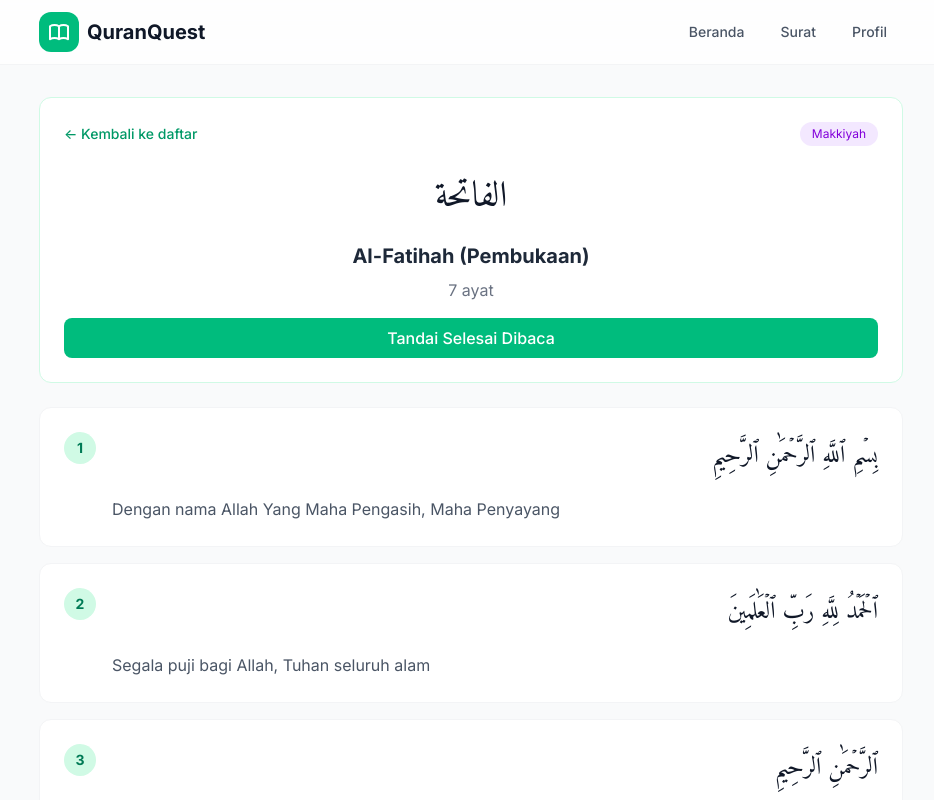
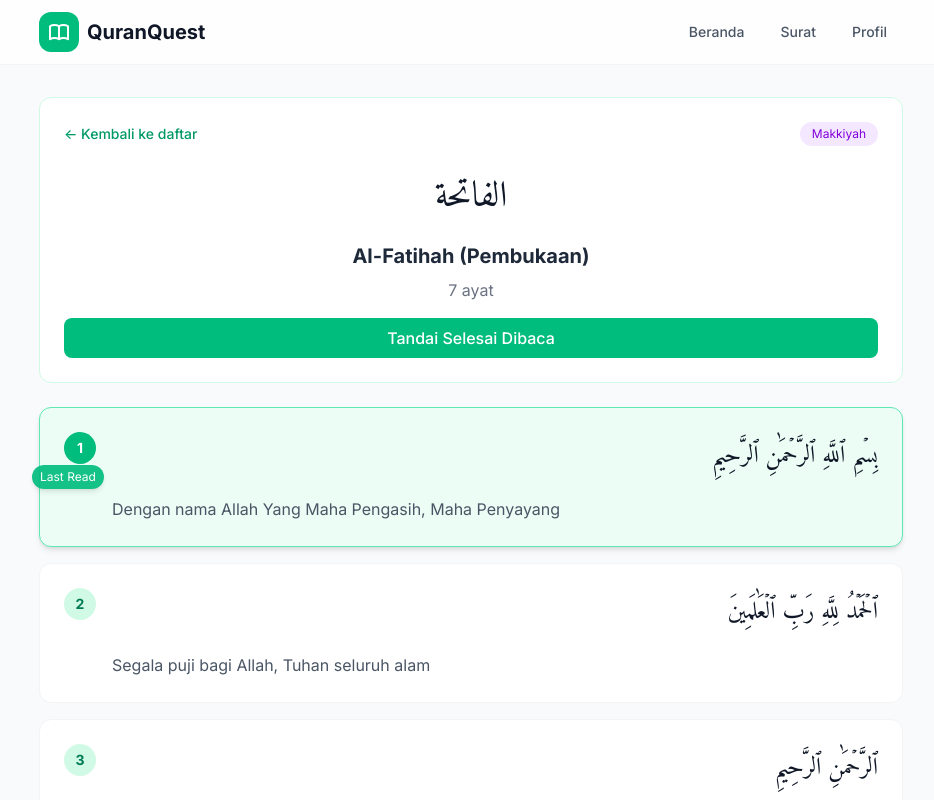
Before and after one commit to hafizputra06/quranquest, a Next.js app: page /surat/1 in a window 1280 px wide. Shown: the top 800 px of the page, without its empty margins (169-1103 px from the left). Built offline with nearby package versions, Linux system fonts and the light colour scheme.

Commit message:
perbaikan terakhir baca

```diff
--- a/src/app/surat/[nomor]/page.tsx
+++ b/src/app/surat/[nomor]/page.tsx
@@ -3,7 +3,7 @@
 import Header from '@/components/Header';
 import AyatCard from '@/components/AyatCard';
 import { getSurah } from '@/lib/quran-api';
-import { setLastRead, markTodayAsRead } from '@/lib/storage';
+import { setLastRead, markTodayAsRead, getLastRead } from '@/lib/storage';
 import { notFound } from 'next/navigation';
 import Link from 'next/link';
 import { useEffect, useState } from 'react';
@@ -16,6 +16,7 @@ export default function SurahDetailPage({ params }: PageProps) {
   const [surahData, setSurahData] = useState<any>(null);
   const [loading, setLoading] = useState(true);
   const [surahNumber, setSurahNumber] = useState<number>(0);
+  const [lastReadAyat, setLastReadAyat] = useState<number>(1);
 
   useEffect(() => {
     const loadData = async () => {
@@ -30,7 +31,14 @@ export default function SurahDetailPage({ params }: PageProps) {
 
       const data = await getSurah(num);
       setSurahData(data);
-      setLastRead(num, 1);
+
+      const lastRead = getLastRead();
+      if (lastRead && lastRead.surat === num) {
+        setLastReadAyat(lastRead.ayat);
+      } else {
+        setLastReadAyat(1);
+        setLastRead(num, 1);
+      }
       setLoading(false);
     };
 
@@ -71,6 +79,11 @@ export default function SurahDetailPage({ params }: PageProps) {
   const handleFinishReading = () => {
     markTodayAsRead(surahNumber);
     alert('Alhamdulillah! Surat telah selesai dibaca. Progress hari ini tercatat.');
+  };
+
+  const handleMarkPosition = (surahNum: number, ayat: number) => {
+    setLastRead(surahNum, ayat);
+    setLastReadAyat(ayat);
   };
 
   return (
@@ -117,6 +130,9 @@ export default function SurahDetailPage({ params }: PageProps) {
               arab={ayat.text}
               translation={ayat.translation}
               numberInSurah={ayat.numberInSurah}
+              surahNumber={surahNumber}
+              lastReadAyat={lastReadAyat}
+              onMarkPosition={handleMarkPosition}
             />
           ))}
         </div>
--- a/src/components/AyatCard.tsx
+++ b/src/components/AyatCard.tsx
@@ -1,18 +1,65 @@
 'use client';
+
+import { useState, useEffect } from 'react';
 
 interface AyatCardProps {
   number: number;
   arab: string;
   translation: string;
   numberInSurah: number;
+  surahNumber: number;
+  lastReadAyat: number;
+  onMarkPosition: (surah: number, ayat: number) => void;
 }
 
-export default function AyatCard({ number, arab, translation, numberInSurah }: AyatCardProps) {
+export default function AyatCard({ number, arab, translation, numberInSurah, surahNumber, lastReadAyat, onMarkPosition }: AyatCardProps) {
+  const [showPopup, setShowPopup] = useState(false);
+  const [showModal, setShowModal] = useState(false);
+  const isLastRead = lastReadAyat === numberInSurah;
+
+  useEffect(() => {
+    if (isLastRead) {
+      const element = document.getElementById(`ayat-${numberInSurah}`);
+      if (element) {
+        element.scrollIntoView({ behavior: 'smooth', block: 'center' });
+      }
+    }
+  }, [isLastRead, numberInSurah]);
+
+  const handleMark = () => {
+    onMarkPosition(surahNumber, numberInSurah);
+    setShowPopup(false);
+    setShowModal(true);
+  };
+
   return (
-    <div className="ayat-card bg-white rounded-xl p-6 border border-gray-100 mb-4">
-      <div className="flex items-start gap-4">
-        <div className="w-8 h-8 bg-emerald-100 rounded-full flex items-center justify-center flex-shrink-0">
-          <span className="text-emerald-700 font-bold text-sm">{numberInSurah}</span>
+    <>
+      <div
+        id={`ayat-${numberInSurah}`}
+        className={`ayat-card rounded-xl p-6 border mb-4 relative transition-all duration-300 ${
+          isLastRead
+            ? 'bg-emerald-50 border-emerald-300 shadow-md'
+            : 'bg-white border-gray-100 hover:border-emerald-200'
+        }`}
+      >
+        {isLastRead && (
+          <div className="absolute -left-2 top-1/2 -translate-y-1/2">
+            <div className="bg-emerald-500 text-white text-xs px-2 py-1 rounded-full shadow-md animate-pulse">
+              Last Read
+            </div>
+          </div>
+        )}
+
+        <div
+          className="flex items-start gap-4 cursor-pointer"
+          onClick={() => setShowPopup(!showPopup)}
+        >
+          <div className={`w-8 h-8 rounded-full flex items-center justify-center flex-shrink-0 ${
+            isLastRead ? 'bg-emerald-500' : 'bg-emerald-100'
+          }`}>
+            <span className={`font-bold text-sm ${isLastRead ? 'text-white' : 'text-emerald-700'}`}>
+              {numberInSurah}
+            </span>
           </div>
           <div className="flex-1">
             <p className="font-arabic text-2xl text-gray-900 text-right leading-loose mb-4" dir="rtl">
@@ -21,6 +68,71 @@ export default function AyatCard({ number, arab, translation, numberInSurah }: A
             <p className="text-gray-600 leading-relaxed">{translation}</p>
           </div>
         </div>
+
+        {showPopup && (
+          <div className="absolute top-2 right-2 z-10 animate-fade-in">
+            <div className="bg-white rounded-lg shadow-xl border border-gray-200 p-2">
+              <button
+                onClick={handleMark}
+                className="flex items-center gap-2 text-sm text-emerald-600 hover:text-emerald-700 font-medium px-3 py-2 hover:bg-emerald-50 rounded-md transition-colors w-full"
+              >
+                <svg className="w-4 h-4" fill="none" stroke="currentColor" viewBox="0 0 24 24">
+                  <path strokeLinecap="round" strokeLinejoin="round" strokeWidth={2} d="M5 13l4 4L19 7" />
+                </svg>
+                Tandai di sini
+              </button>
             </div>
+          </div>
+        )}
+      </div>
+
+      {showModal && (
+        <div className="fixed inset-0 z-50 flex items-center justify-center">
+          <div
+            className="absolute inset-0 bg-black/50 backdrop-blur-sm"
+            onClick={() => setShowModal(false)}
+          />
+          <div className="relative bg-white rounded-2xl shadow-2xl p-8 max-w-sm w-full mx-4 transform animate-scale-in">
+            <div className="text-center">
+              <div className="w-16 h-16 bg-emerald-100 rounded-full flex items-center justify-center mx-auto mb-4">
+                <svg className="w-8 h-8 text-emerald-600" fill="none" stroke="currentColor" viewBox="0 0 24 24">
+                  <path strokeLinecap="round" strokeLinejoin="round" strokeWidth={2} d="M5 13l4 4L19 7" />
+                </svg>
+              </div>
+              <h3 className="text-xl font-bold text-gray-900 mb-2">Alhamdulillah!</h3>
+              <p className="text-gray-600 mb-6">
+                Posisi terakhir baca disimpan.<br />
+                <span className="font-medium text-emerald-600">
+                  Surat {surahNumber}, Ayat {numberInSurah}
+                </span>
+              </p>
+              <button
+                onClick={() => setShowModal(false)}
+                className="bg-emerald-500 hover:bg-emerald-600 text-white font-medium py-3 px-8 rounded-xl transition-colors w-full"
+              >
+                Ok
+              </button>
+            </div>
+          </div>
+        </div>
+      )}
+
+      <style jsx>{`
+        @keyframes fade-in {
+          from { opacity: 0; transform: translateY(-10px); }
+          to { opacity: 1; transform: translateY(0); }
+        }
+        @keyframes scale-in {
+          from { opacity: 0; transform: scale(0.9); }
+          to { opacity: 1; transform: scale(1); }
+        }
+        .animate-fade-in {
+          animation: fade-in 0.2s ease-out;
+        }
+        .animate-scale-in {
+          animation: scale-in 0.3s ease-out;
+        }
+      `}</style>
+    </>
   );
 }
```
Lines whose indentation alone changed are shown as unchanged.
